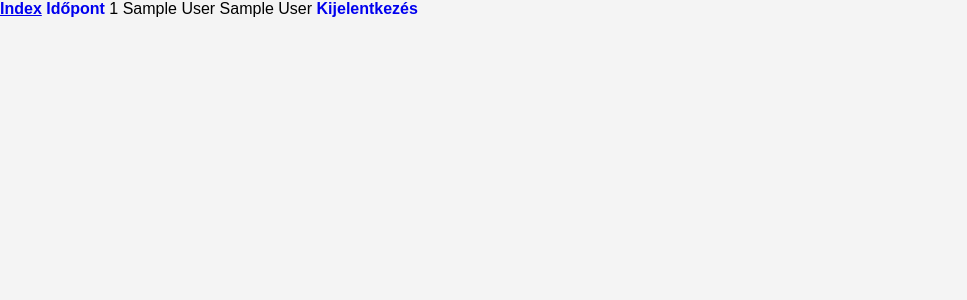
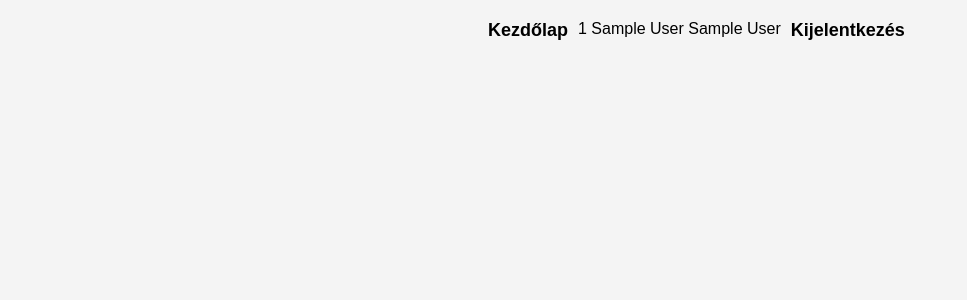
Before and after one commit to baleszpok11/Fogorvosi-rendelo-, a PHP site: page /index.php in a window 1280 px wide. Shown: the top 300 px of the page, without its empty margins (0-967 px from the left). Run offline with PHP 8.4, Linux system fonts and the light colour scheme; the visitor is signed in with stand-in values (Sample User, id 1).

Commit message:
Update index.php

```diff
--- a/index.php
+++ b/index.php
@@ -9,15 +9,16 @@
     <link rel="icon" type="image/x-icon" href="style/favicon_io/favicon-16x16.png">
 </head>
 <body>
-<a href="index.php">Index</a>
-<a href="appointment.php">Időpont</a>
+<div class="navbar">
+    <ul>
+        <li><a href="index.php">Kezdőlap</a></li>
 <?php
 if(!isset($_SESSION['jmbg'])){
-    echo '<a href="register.php">Register</a>
-<a href="login.php">Login</a>';
+    echo '<li><a href="register.php">Register</a></li>
+<li><a href="login.php">Login</a></li>';
 } else {
     echo $_SESSION['jmbg'] . ' ' . $_SESSION['firstName'] . ' ' . $_SESSION['lastName'] . ' ';
-    echo '<a href="functions/logOutFunction.php">Kijelentkezés</a>';
+    echo '<li><a href="functions/logOutFunction.php">Kijelentkezés</a></li>';
 }
 ?>
 <!--<a href="https://www.google.com/maps?authuser=3" target="_blank">Megtalálsz minket ITT</a>
```
